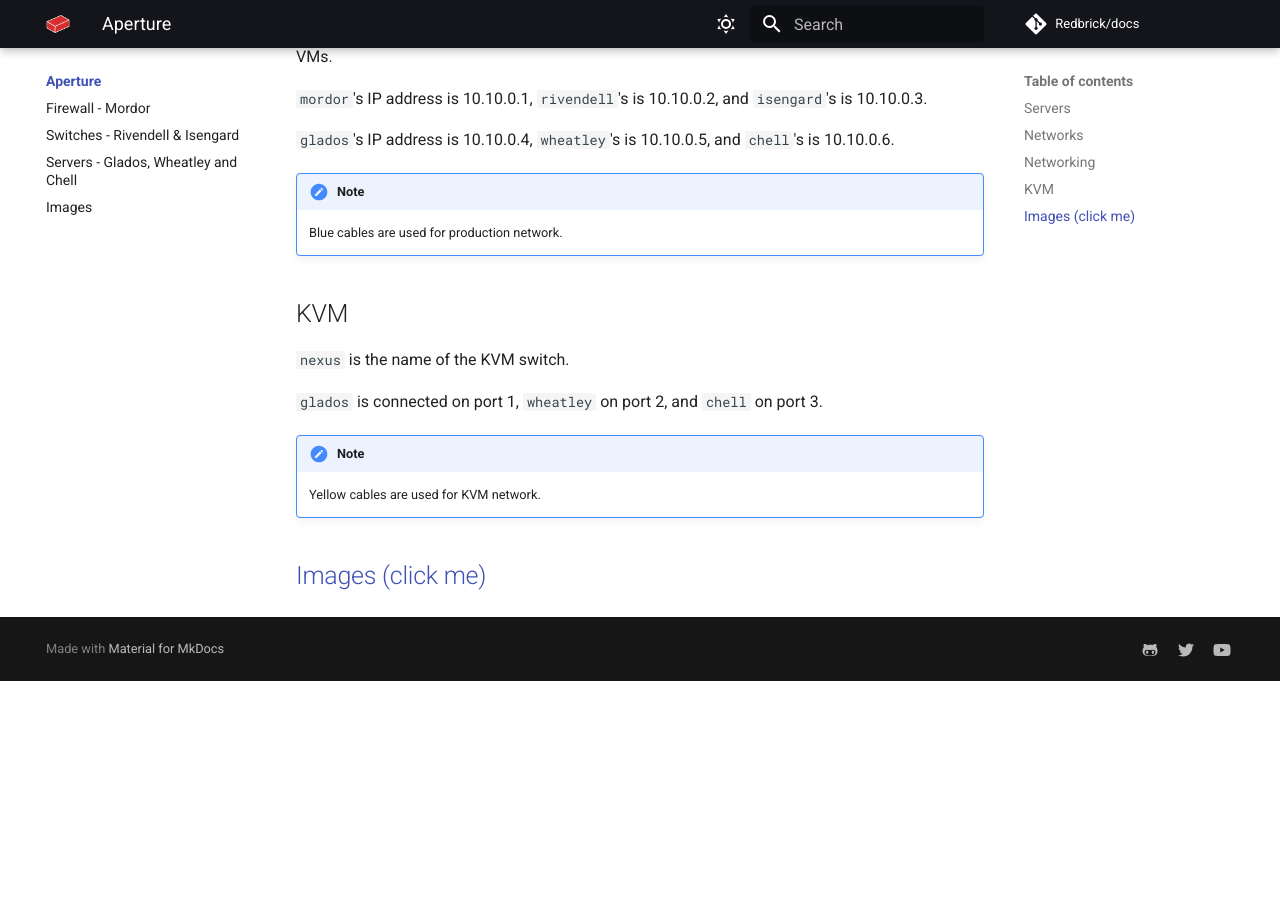
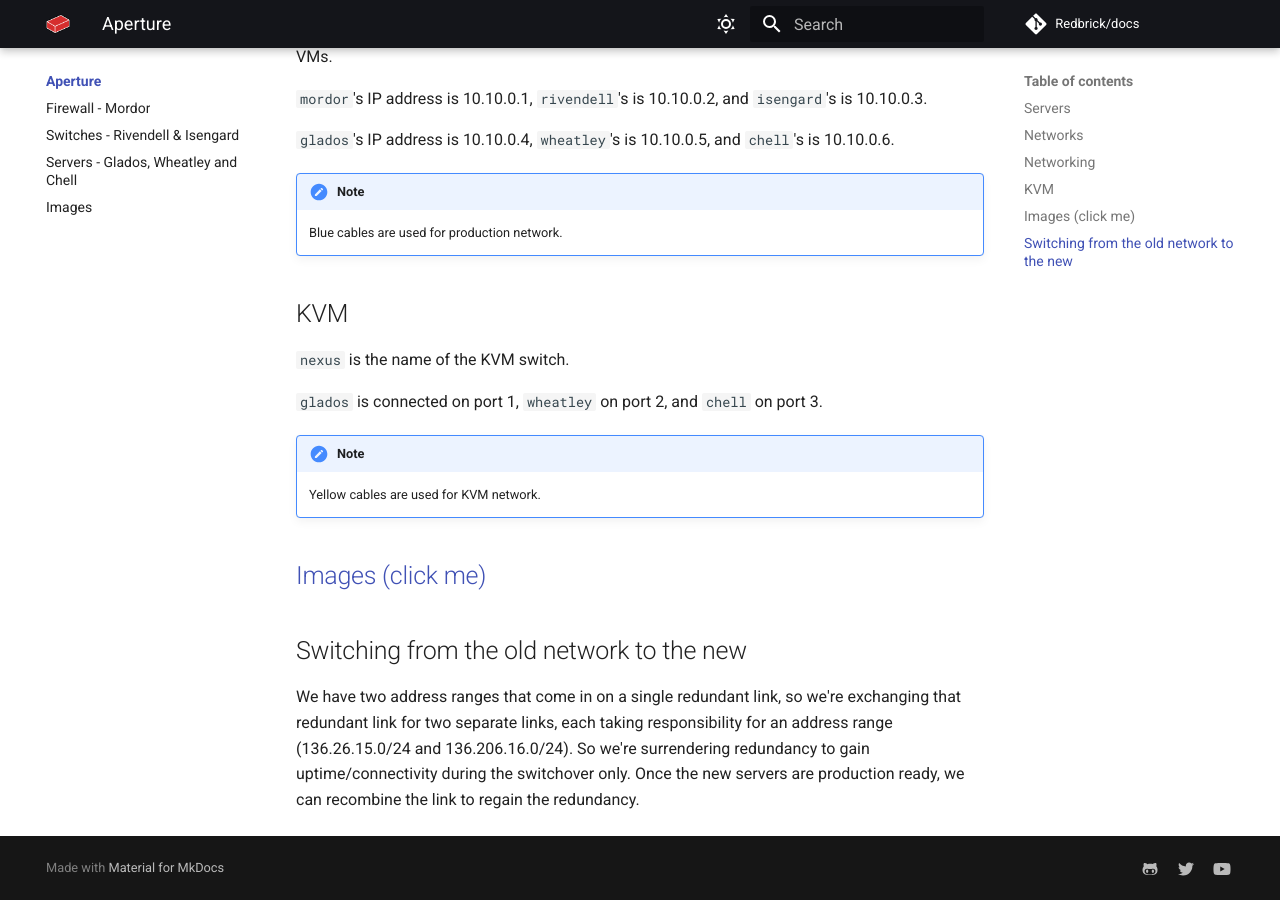
Before and after one commit to redbrick/docs, an MkDocs documentation site: the page built from docs/aperture/index.md, in a window 1280 px wide and 900 px high, scrolled down 879 px. Built offline with MkDocs 1.6.1 and Material for MkDocs 9.7.7, drawn with Linux system fonts in a browser that asks for light colours; comment, search, counter and statistics services are not loaded; before the commit the page ends 1560 px from its top, so only the background shows below that; some of the changed text lies outside the part shown.

```diff
--- a/docs/aperture/index.md
+++ b/docs/aperture/index.md
@@ -41,3 +41,10 @@
     Yellow cables are used for KVM network.
 
 ## [Images (click me)](images.md)
+
+## Switching from the old network to the new
+
+We have two address ranges that come in on a single redundant link, so we're exchanging that redundant link for two
+separate links, each taking responsibility for an address range (136.26.15.0/24 and 136.206.16.0/24). So we're surrendering
+redundancy to gain uptime/connectivity during the switchover only. Once the new servers are production ready, we can
+recombine the link to regain the redundancy.
```
Also changed, not shown: other parts of docs/aperture/index.md (+2 -2 lines), docs/aperture/firewall.md (+3 -0 lines), docs/aperture/switches.md (+1 -0 lines).
